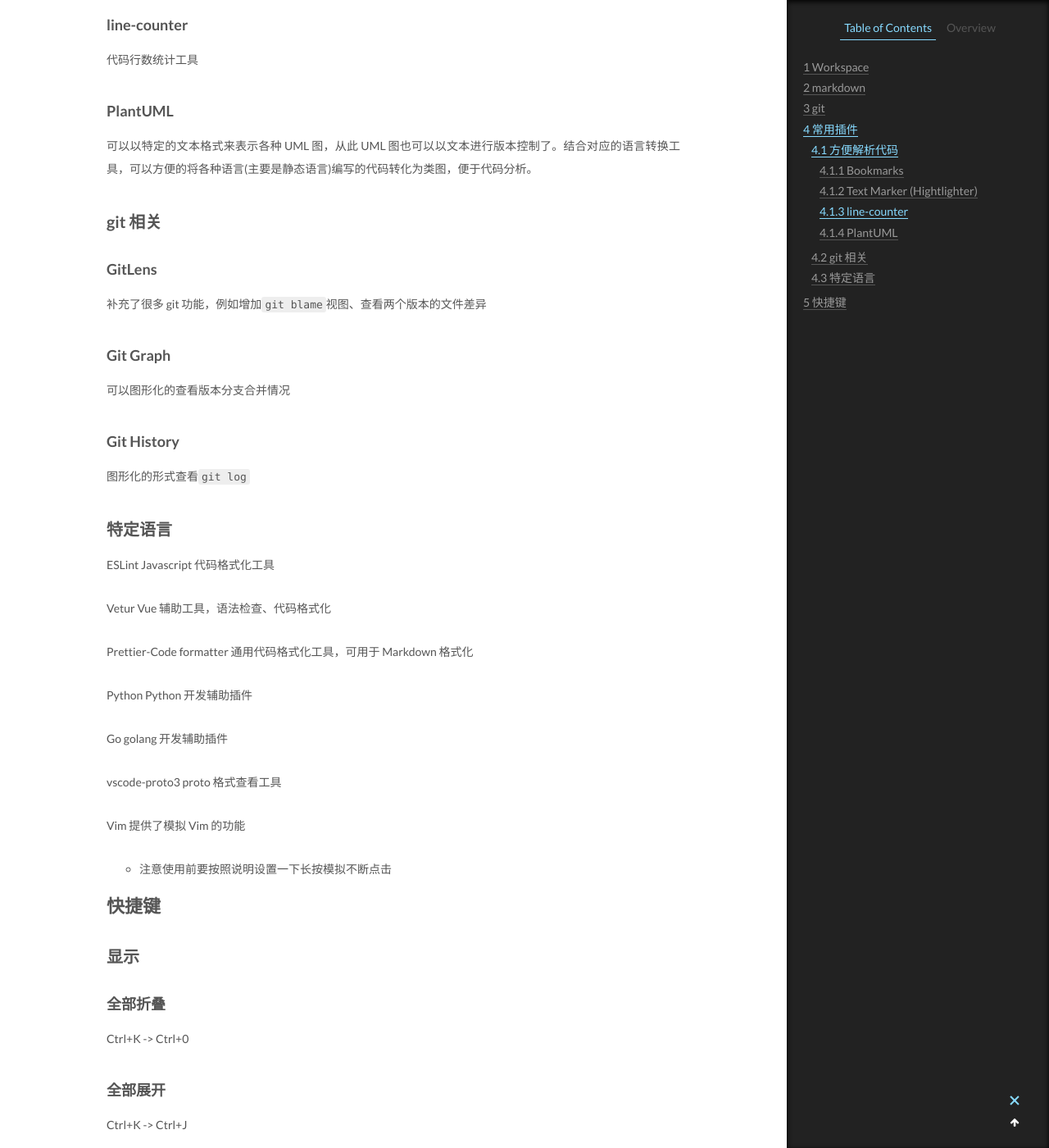
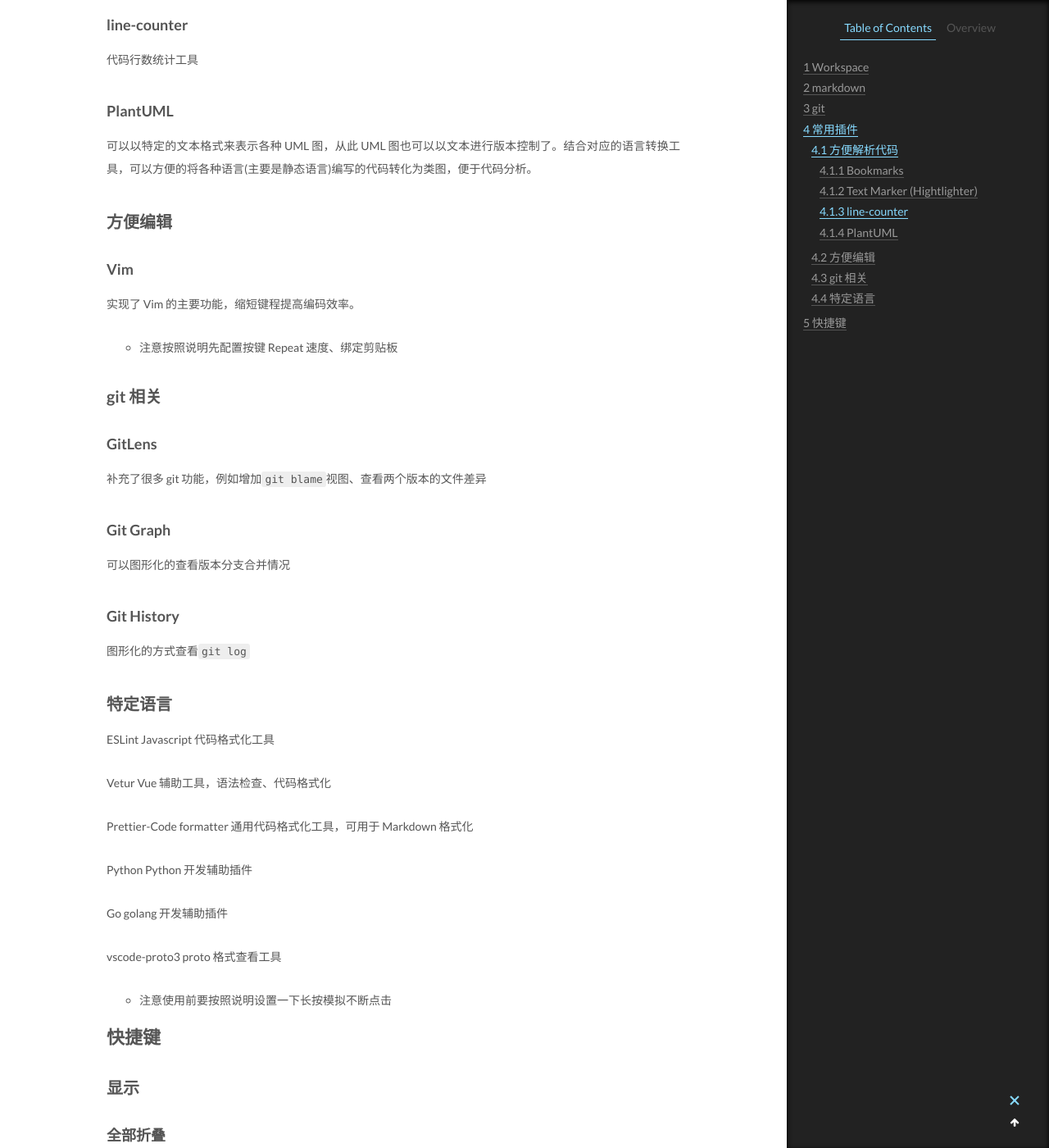
Before and after one commit to CodeHunter2006/CodeHunter2006.github.io, a Jekyll site: the page built from _posts/2019-10-27-VSCode.md, in a window 1280 px wide and 1400 px high, scrolled down 1633 px. Shown: the whole window at 82% size. Built offline with Jekyll 4.4.1, drawn with Linux system fonts in a browser that asks for light colours.

Commit message:
[chore]: add Vim plugin content

```diff
--- a/_posts/2019-10-27-VSCode.md
+++ b/_posts/2019-10-27-VSCode.md
@@ -50,6 +50,14 @@
 
 可以以特定的文本格式来表示各种 UML 图，从此 UML 图也可以以文本进行版本控制了。结合对应的语言转换工具，可以方便的将各种语言(主要是静态语言)编写的代码转化为类图，便于代码分析。
 
+## 方便编辑
+
+### Vim
+
+实现了 Vim 的主要功能，缩短键程提高编码效率。
+
+- 注意按照说明先配置按键 Repeat 速度、绑定剪贴板
+
 ## git 相关
 
 ### GitLens
@@ -62,7 +70,7 @@
 
 ### Git History
 
-图形化的形式查看`git log`
+图形化的方式查看`git log`
 
 ## 特定语言
 
@@ -83,9 +91,6 @@
 
 vscode-proto3
 proto 格式查看工具
-
-Vim
-提供了模拟 Vim 的功能
 
 - 注意使用前要按照说明设置一下长按模拟不断点击
 
```
